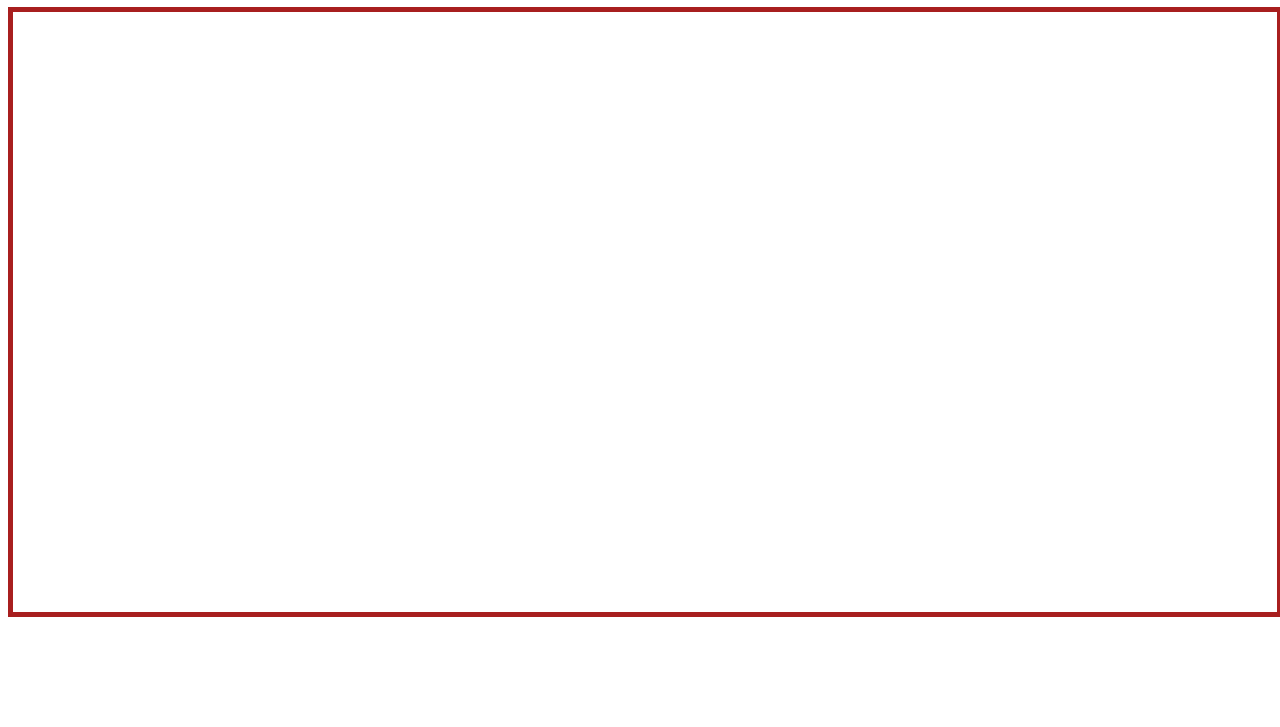
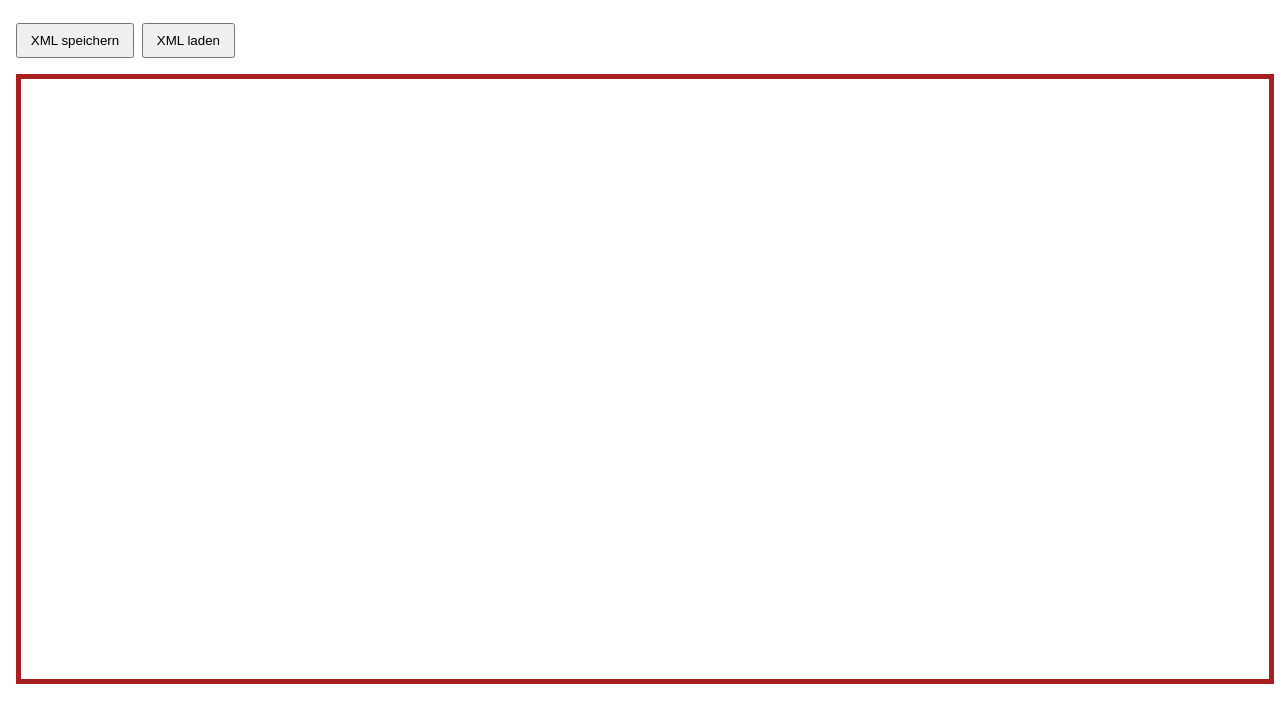
Before and after one commit to YannikSippl/ConversationAndChoreographyElementsinBPMN-js, a website built with Vite: page index.html in a window 1280 px wide. Shown: the part 73-800 px from the top of the page. Built offline with nearby package versions, Linux system fonts and the light colour scheme; files whose address does not match are found by name; what bpmn-js would draw is missing.

Commit message:
added buttons to test out save and import xml is working

```diff
--- a/index.html
+++ b/index.html
@@ -6,6 +6,32 @@
     <meta name="viewport" content="width=device-width, initial-scale=1.0">
     <title>Home</title>
     <style>
+        body {
+            margin: 0;
+            font-family: Arial, sans-serif;
+        }
+
+        main {
+            padding: 1rem;
+        }
+
+        .toolbar {
+            display: flex;
+            gap: 0.5rem;
+            margin-bottom: 1rem;
+            flex-wrap: wrap;
+            align-items: center;
+        }
+
+        .toolbar button {
+            padding: 0.5rem 0.8rem;
+            cursor: pointer;
+        }
+
+        #status {
+            font-size: 0.9rem;
+        }
+
         #diagram {
             height: 600px;
             width: 100%;
@@ -19,6 +45,12 @@
         <h1>Welcome to Home</h1>
     </header>
     <main>
+        <div class="toolbar">
+            <button id="saveXmlButton" type="button">XML speichern</button>
+            <button id="loadXmlButton" type="button">XML laden</button>
+            <input id="loadXmlInput" type="file" accept=".bpmn,.xml" hidden />
+            <span id="status"></span>
+        </div>
         <div id="diagram"></div>
     </main>
     <script type="module" src="app.js"></script>
```
